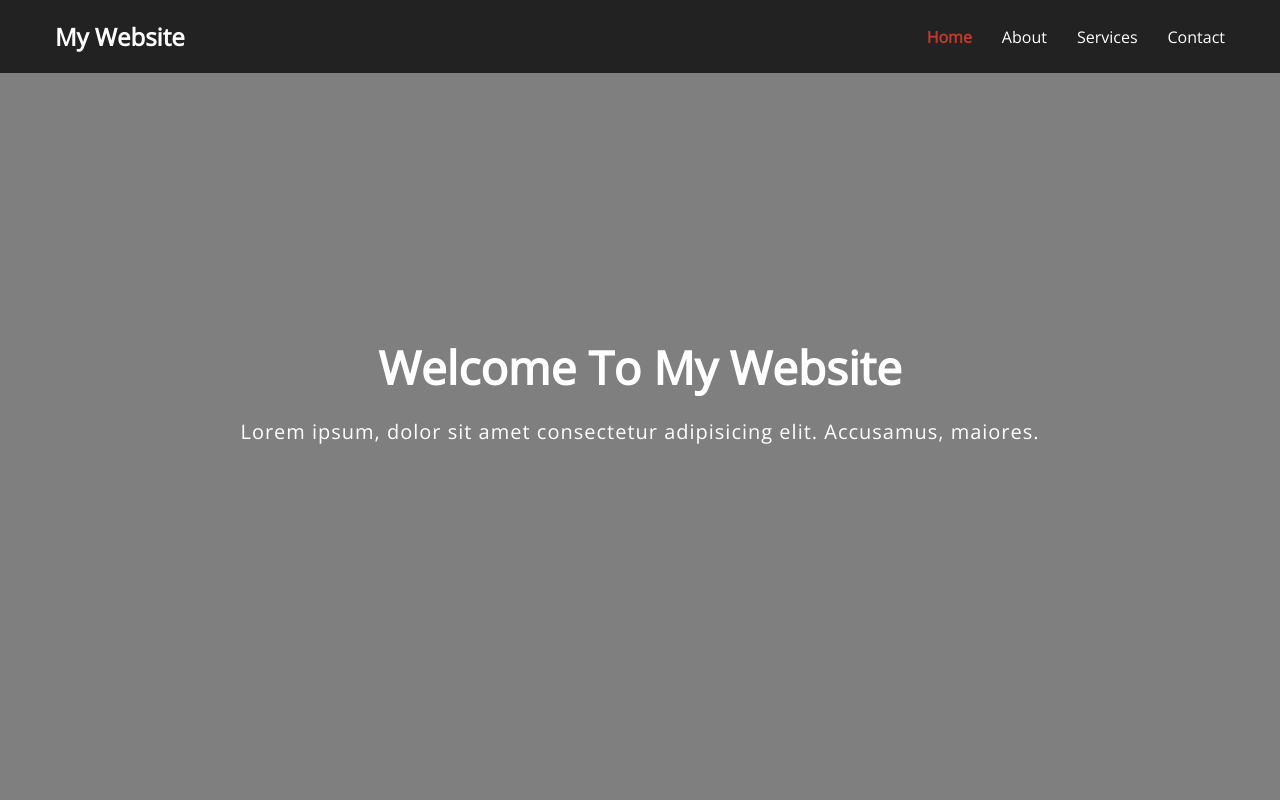
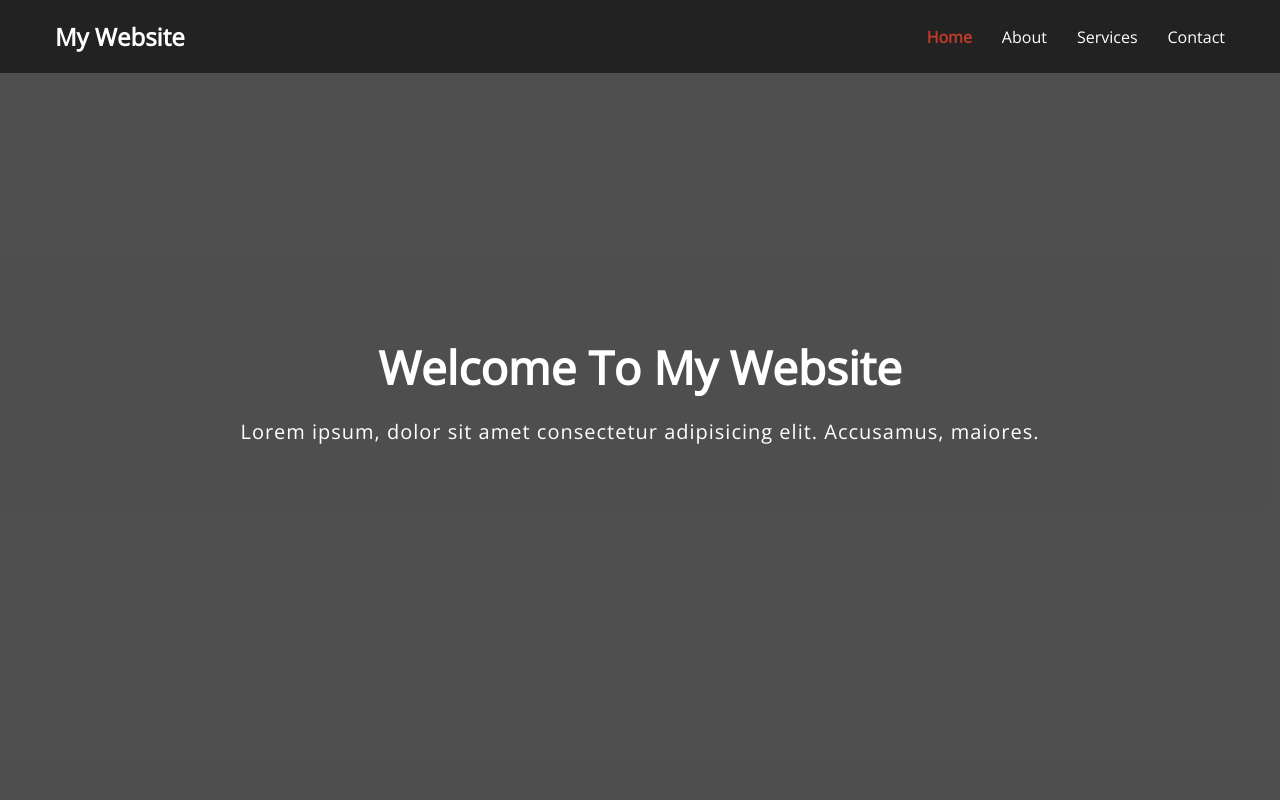
Before and after one commit to 50-Days-50-Projects/Sticky-Navbar, a plain HTML site: page index.html in a window 1280 px wide. Shown: the top 800 px of the page. Drawn offline with nearby package versions, Linux system fonts and the light colour scheme; the site is published under a folder, as on GitHub Pages, so addresses that start at the root find nothing; a script that the page names is missing.

Commit message:
Update style.css

```diff
--- a/css/style.css
+++ b/css/style.css
@@ -56,7 +56,7 @@ body{
     font-weight: bold;
 }
 .hero{
-    background-image: url(/img/pexels-aviv-perets-3274903.jpg);
+    background-image: url(../img/pexels-aviv-perets-3274903.jpg);
     height: 100vh;
     background-repeat: no-repeat;
     background-size: cover;
```
